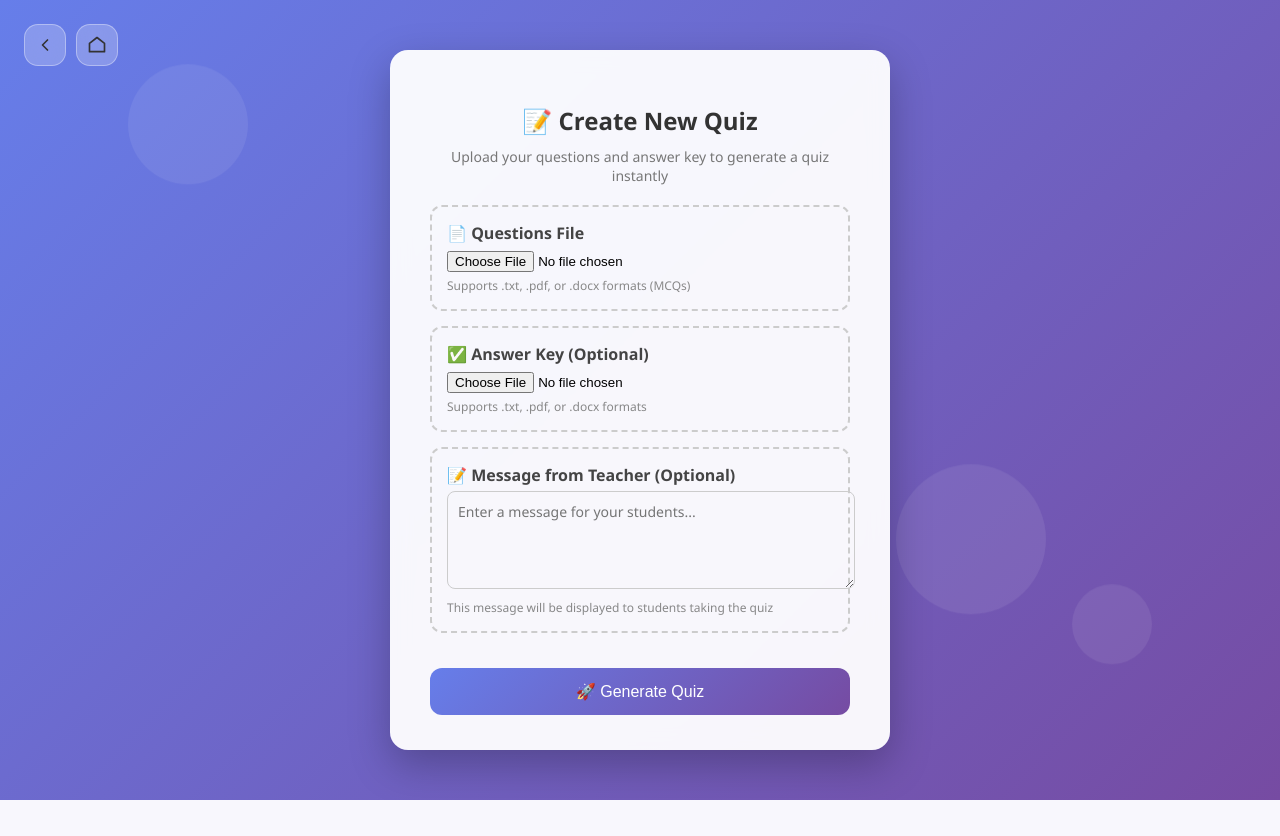
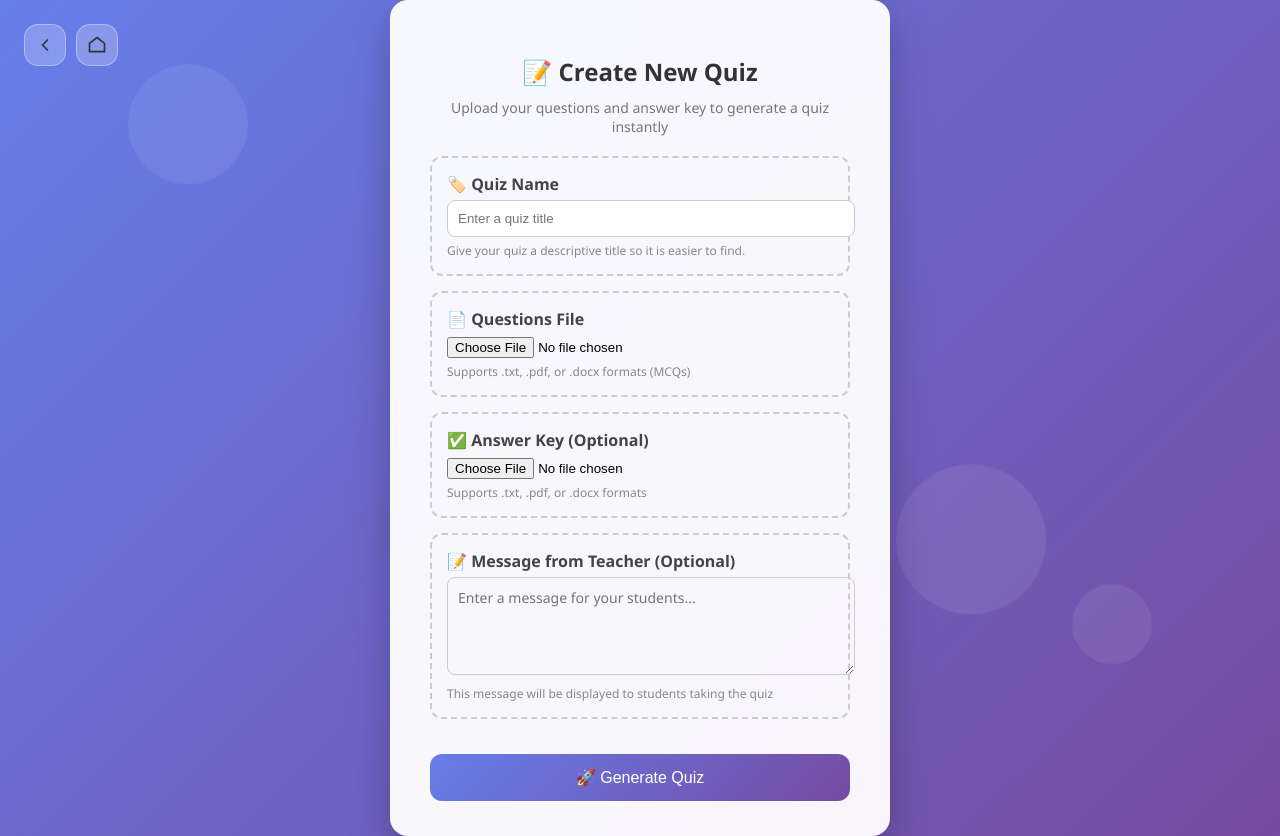
Before and after one commit to Sampurna1524/Quizzy, a Flask app: page /create_quiz in a window 1280 px wide. Before the commit the page ends 800 px from the top, so only its background shows below. Run offline with Flask 3, Linux system fonts and the light colour scheme; the visitor is signed in with stand-in values (Sample User, id 1); some libraries are stand-ins or nearby versions.

Commit message:
Added quiz name

```diff
--- a/app.py
+++ b/app.py
@@ -20,6 +20,19 @@ def init_db():
     c = conn.cursor()
     try:
         c.execute("ALTER TABLE quizzes ADD COLUMN IF NOT EXISTS teacher_message TEXT")
+        c.execute("ALTER TABLE quizzes ADD COLUMN IF NOT EXISTS quiz_name TEXT")
+        conn.commit()
+    except Exception as e:
+        print(f"Database migration error: {e}")
+    finally:
+        conn.close()
+
+
+def ensure_quiz_name_column():
+    conn = get_db()
+    c = conn.cursor()
+    try:
+        c.execute("ALTER TABLE quizzes ADD COLUMN IF NOT EXISTS quiz_name TEXT")
         conn.commit()
     except Exception as e:
         print(f"Database migration error: {e}")
@@ -218,11 +231,25 @@ def dashboard():
     conn = get_db()
     c = conn.cursor()
 
-    c.execute("SELECT id FROM quizzes WHERE owner=%s", (current_user.id,))
+    try:
+        c.execute("SELECT id, quiz_name FROM quizzes WHERE owner=%s", (current_user.id,))
+    except psycopg2.errors.UndefinedColumn:
+        conn.close()
+        ensure_quiz_name_column()
+        conn = get_db()
+        c = conn.cursor()
+        c.execute("SELECT id, quiz_name FROM quizzes WHERE owner=%s", (current_user.id,))
+
     rows = c.fetchall()
     conn.close()
 
-    quizzes = [row[0] for row in rows]
+    quizzes = [
+        {
+            "id": row[0],
+            "name": row[1] if row[1] else 'Untitled Quiz'
+        }
+        for row in rows
+    ]
 
     return render_template("dashboard.html", quizzes=quizzes)
 
@@ -253,6 +280,7 @@ def create_quiz():
     if request.method == 'POST':
         q_file = request.files.get('questions_file')
         a_file = request.files.get('answers_file')
+        quiz_name = request.form.get('quiz_name', '').strip()
         teacher_message = request.form.get('teacher_message', '').strip()
 
         questions = []
@@ -272,14 +300,15 @@ def create_quiz():
         c = conn.cursor()
 
         c.execute("""
-        INSERT INTO quizzes (id, owner, questions, answers, teacher_message)
-        VALUES (%s, %s, %s, %s, %s)
+        INSERT INTO quizzes (id, owner, questions, answers, teacher_message, quiz_name)
+        VALUES (%s, %s, %s, %s, %s, %s)
         """, (
             quiz_id,
             current_user.id,
             json.dumps(questions),
             json.dumps(answers),
-            teacher_message
+            teacher_message,
+            quiz_name
         ))
 
         conn.commit()
@@ -306,6 +335,7 @@ def edit_quiz(quiz_id):
     if request.method == 'POST':
         q_file = request.files.get('questions_file')
         a_file = request.files.get('answers_file')
+        quiz_name = request.form.get('quiz_name', '').strip()
         teacher_message = request.form.get('teacher_message', '').strip()
 
         if q_file:
@@ -318,20 +348,21 @@ def edit_quiz(quiz_id):
             answers = parse_answers(ans_text)
             c.execute("UPDATE quizzes SET answers=%s WHERE id=%s", (json.dumps(answers), quiz_id))
 
-        c.execute("UPDATE quizzes SET teacher_message=%s WHERE id=%s", (teacher_message, quiz_id))
+        c.execute("UPDATE quizzes SET quiz_name=%s, teacher_message=%s WHERE id=%s", (quiz_name, teacher_message, quiz_id))
 
         conn.commit()
         conn.close()
 
         return redirect('/dashboard')
 
-    # Get current teacher_message for the form
-    c.execute("SELECT teacher_message FROM quizzes WHERE id=%s", (quiz_id,))
+    # Get current quiz_name and teacher_message for the form
+    c.execute("SELECT quiz_name, teacher_message FROM quizzes WHERE id=%s", (quiz_id,))
     row = c.fetchone()
-    teacher_message = row[0] if row else ''
+    quiz_name = row[0] if row else ''
+    teacher_message = row[1] if row else ''
 
     conn.close()
-    return render_template("edit_quiz.html", quiz_id=quiz_id, teacher_message=teacher_message)
+    return render_template("edit_quiz.html", quiz_id=quiz_id, quiz_name=quiz_name, teacher_message=teacher_message)
 
 # ---------------- TAKE QUIZ ----------------
 @app.route('/quiz/<quiz_id>')
@@ -339,7 +370,15 @@ def take_quiz(quiz_id):
     conn = get_db()
     c = conn.cursor()
 
-    c.execute("SELECT questions, teacher_message FROM quizzes WHERE id=%s", (quiz_id,))
+    try:
+        c.execute("SELECT questions, teacher_message, quiz_name FROM quizzes WHERE id=%s", (quiz_id,))
+    except psycopg2.errors.UndefinedColumn:
+        conn.close()
+        ensure_quiz_name_column()
+        conn = get_db()
+        c = conn.cursor()
+        c.execute("SELECT questions, teacher_message, quiz_name FROM quizzes WHERE id=%s", (quiz_id,))
+
     row = c.fetchone()
     conn.close()
 
@@ -348,8 +387,9 @@ def take_quiz(quiz_id):
 
     questions = json.loads(row[0])
     teacher_message = row[1] or ''
+    quiz_name = row[2] or ''
 
-    return render_template("quiz.html", questions=questions, quiz_id=quiz_id, teacher_message=teacher_message)
+    return render_template("quiz.html", questions=questions, quiz_id=quiz_id, teacher_message=teacher_message, quiz_name=quiz_name)
 
 # ---------------- SUBMIT ----------------
 @app.route('/submit/<quiz_id>', methods=['POST'])
--- a/templates/create_quiz.html
+++ b/templates/create_quiz.html
@@ -290,6 +290,12 @@
     <form method="POST" enctype="multipart/form-data">
 
         <div class="file-box">
+            <label>🏷️ Quiz Name</label>
+            <input type="text" name="quiz_name" placeholder="Enter a quiz title" style="width:100%; padding:10px; border-radius:8px; border:1px solid #ccc;" required>
+            <div class="hint">Give your quiz a descriptive title so it is easier to find.</div>
+        </div>
+
+        <div class="file-box">
             <label>📄 Questions File</label>
             <input type="file" name="questions_file" accept=".txt,.pdf,.docx,.doc" required>
             <div class="hint">Supports .txt, .pdf, or .docx formats (MCQs)</div>
--- a/templates/quiz.html
+++ b/templates/quiz.html
@@ -319,7 +319,11 @@
 </div>
 
 <div class="header">
-    🧠 Test yourself
+    {% if quiz_name %}
+        🧠 {{ quiz_name }}
+    {% else %}
+        🧠 Test yourself
+    {% endif %}
 </div>
 
 <div class="container">
```
Also changed, not shown: templates/dashboard.html (+10 -7 lines), templates/edit_quiz.html (+6 -2 lines).
